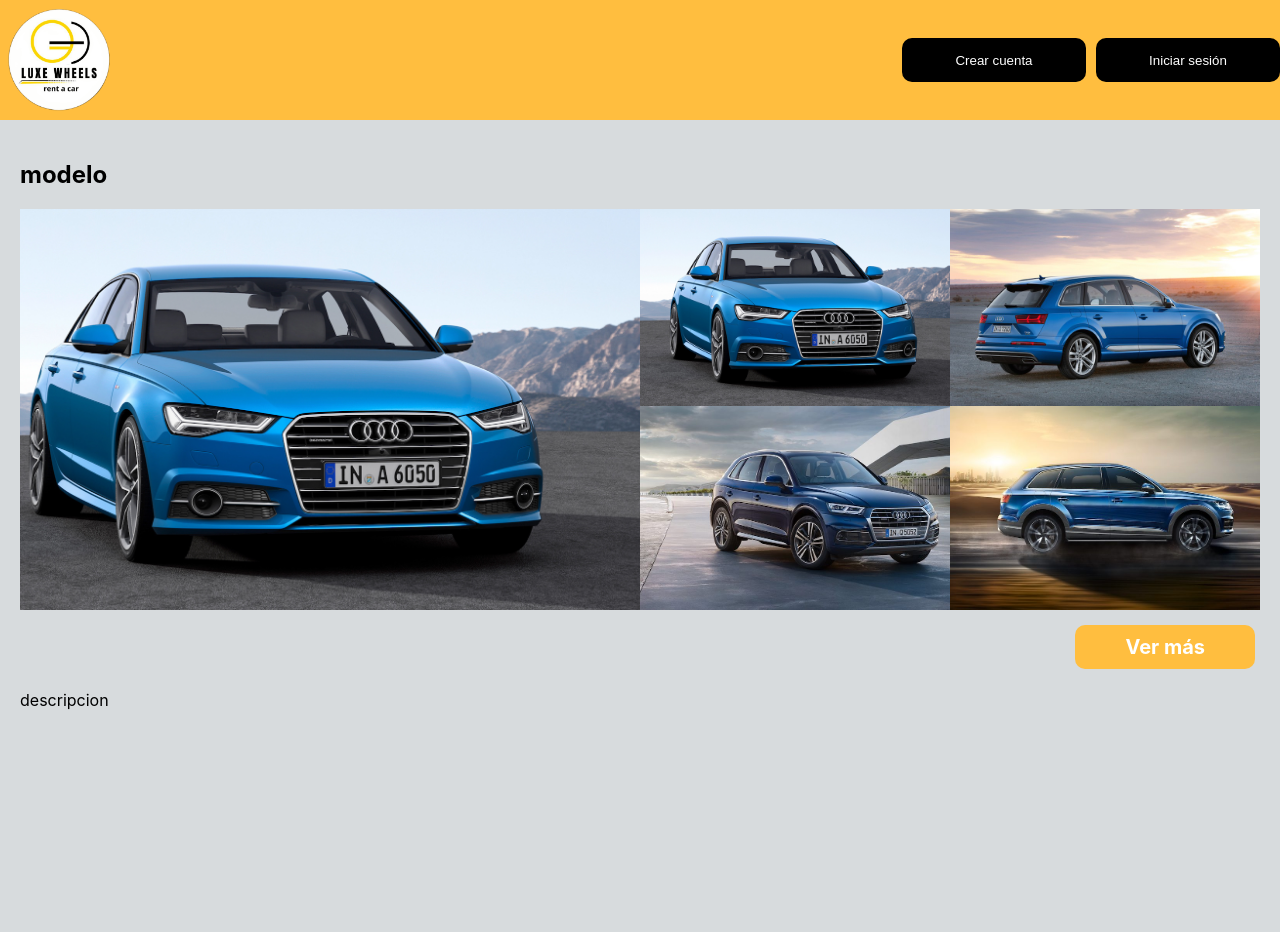
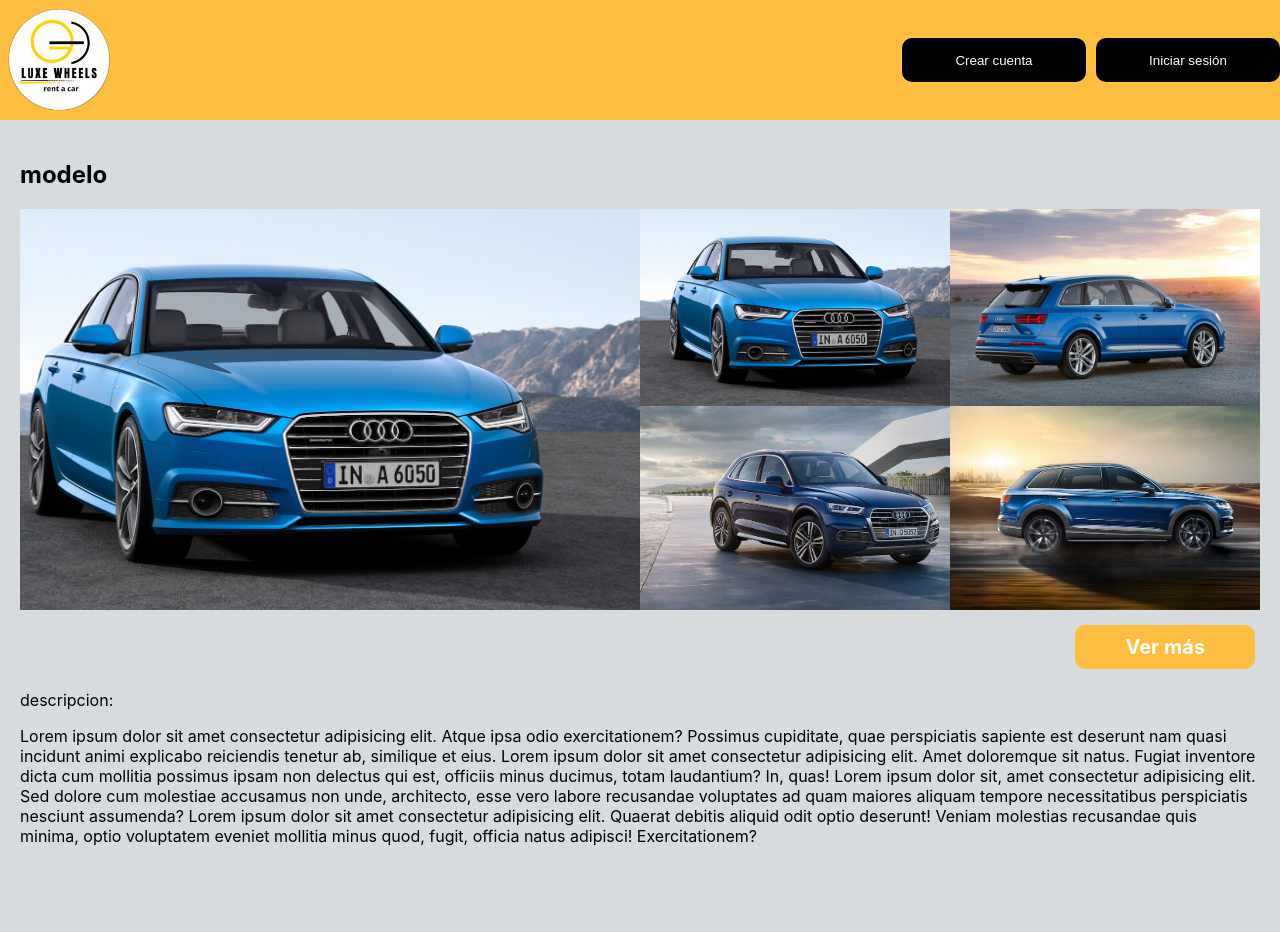
Before and after one commit to ManuelAbraham2001/LuxeWheels, a React (Vite) app in the folder Frontend/: page /detail/1 in a window 1280 px wide. Shown: the top 932 px of the page. Built offline with nearby package versions, Linux system fonts and the light colour scheme; no server answers.

Commit message:
mensaje de descripcion en details

```diff
--- a/Frontend/src/Components/Detail.jsx
+++ b/Frontend/src/Components/Detail.jsx
@@ -9,7 +9,8 @@ const Detail = () => {
     <div className="main-container">
       <h2>modelo</h2>
       <Gallery/>
-      <p>descripcion</p>
+      <p>descripcion:</p>
+      <p>Lorem ipsum dolor sit amet consectetur adipisicing elit. Atque ipsa odio exercitationem? Possimus cupiditate, quae perspiciatis sapiente est deserunt nam quasi incidunt animi explicabo reiciendis tenetur ab, similique et eius. Lorem ipsum dolor sit amet consectetur adipisicing elit. Amet doloremque sit natus. Fugiat inventore dicta cum mollitia possimus ipsam non delectus qui est, officiis minus ducimus, totam laudantium? In, quas! Lorem ipsum dolor sit, amet consectetur adipisicing elit. Sed dolore cum molestiae accusamus non unde, architecto, esse vero labore recusandae voluptates ad quam maiores aliquam tempore necessitatibus perspiciatis nesciunt assumenda? Lorem ipsum dolor sit amet consectetur adipisicing elit. Quaerat debitis aliquid odit optio deserunt! Veniam molestias recusandae quis minima, optio voluptatem eveniet mollitia minus quod, fugit, officia natus adipisci! Exercitationem?</p>
     </div>
   );
 };
```
